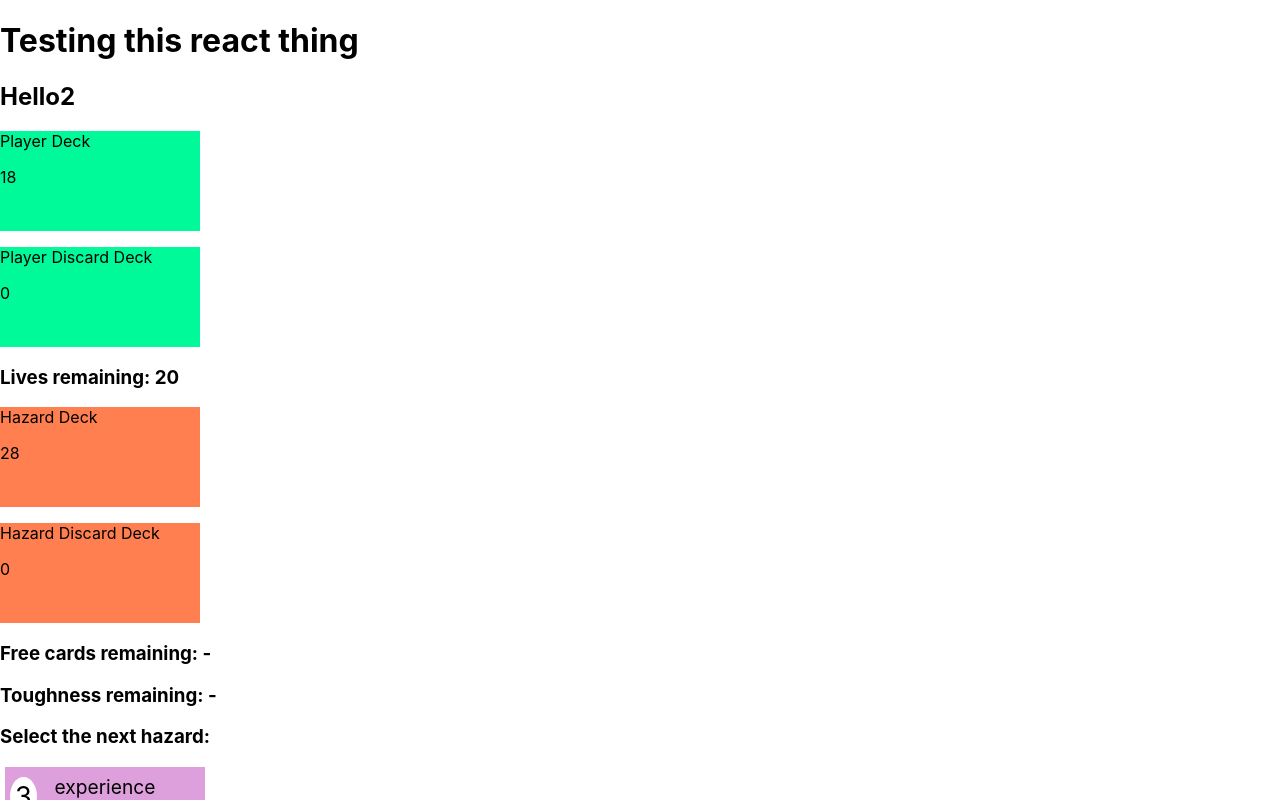
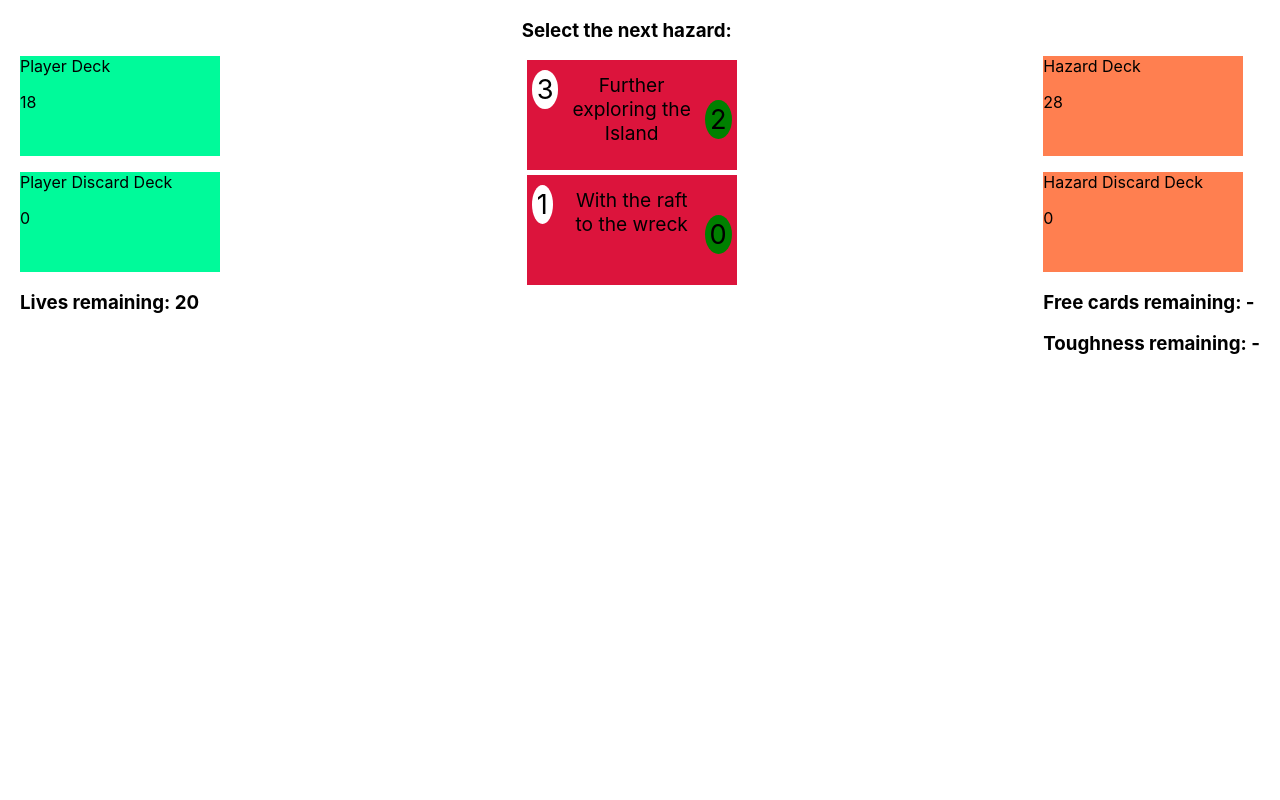
Before and after one commit to shootersf/friday, a React (Create React App) app: page / in a window 1280 px wide. Both pictures are taken after a click on the button "Next Round". Shown: the top 800 px of the page. Built offline with nearby package versions, Linux system fonts and the light colour scheme; the HTML template or start-up script is replaced by a standard one.

Commit message:
More styled components

```diff
--- a/src/components/FridayGame.js
+++ b/src/components/FridayGame.js
@@ -1,4 +1,7 @@
 import { useState } from 'react'
+import styled from 'styled-components'
+
+import { StyledFridayGame } from './styles/StyledFridayGame'
 
 import LeftSideInfo from './LeftSideInfo'
 import RightSideInfo from './RightSideInfo'
@@ -13,7 +16,11 @@ import hCards from '../data/hazardCards.json'
 import advancedCards from '../data/advancedFightingCards.json'
 
 
-
+// Inline styling for section
+const StyledSection = styled.section`
+	display: flex;
+	flex-direction: column;
+`;
 
 
 const FridayGame = () => {
@@ -35,20 +42,21 @@ const FridayGame = () => {
 
 
 	return (
-		<div className="friday-game">
-			<h1>Testing this react thing</h1>
-			<h2>Hello2</h2>
+		<StyledFridayGame>
 			<LeftSideInfo deckSize={playerDeck.length} discardSize={playerDiscard.length} remainingLives={livesRemaining} />
+
+			<StyledSection>
+				<FridayMainDisplay gameState={gameState} hazard={currentHazard} hazardOptions={hazardOptions} optionsOnClick={hazardSelectedBtn}
+					leftCards={leftSideCards} rightCards={rightSideCards} />
+
+				<PlayerInput gameState={gameState} canDraw={playerDeck.length > 0 || playerDiscard.length > 0}
+					turnClick={nextTurnBtn} drawClick={drawCardBtn} finishClick={finishTurnBtn} />
+			</StyledSection>
 
 			<RightSideInfo deckSize={hazardDeck.length} discardSize={hazardDiscard.length} freeCardsRemaining={freeCardsRemaining}
 				toughnessRemaining={tougnessRemaining} fighting={gameState === gameStateEnum.FIGHTING_HAZARD} />
 
-			<FridayMainDisplay gameState={gameState} hazard={currentHazard} hazardOptions={hazardOptions} optionsOnClick={hazardSelectedBtn}
-				leftCards={leftSideCards} rightCards={rightSideCards} />
-
-			<PlayerInput gameState={gameState} canDraw={playerDeck.length > 0 || playerDiscard.length > 0}
-				turnClick={nextTurnBtn} drawClick={drawCardBtn} finishClick={finishTurnBtn} />
-		</div>
+		</StyledFridayGame>
 	)
 
 	// Game Logic
--- a/src/components/FridayMainDisplay.js
+++ b/src/components/FridayMainDisplay.js
@@ -1,16 +1,20 @@
 import { gameStateEnum } from '../constants'
 import HazardSelection from './HazardSelection'
+
+import { StyledFridayMainDisplay } from './styles/StyledFridayMainDisplay';
 
 const FridayMainDisplay = ({ gameState, hazard, hazardOptions, optionsOnClick, leftCards, rightCards }) => {
 
 	switch(gameState) {
 		case gameStateEnum.SELECTING_HAZARD:
 			return (
-				<HazardSelection options={hazardOptions} onClick={optionsOnClick} />
+				<StyledFridayMainDisplay>
+					<HazardSelection options={hazardOptions} onClick={optionsOnClick} />
+				</StyledFridayMainDisplay>
 			);
 			break;
 		default:
-			return null;
+			return <StyledFridayMainDisplay />;
 	}
 
 }
--- a/src/components/HazardCard.js
+++ b/src/components/HazardCard.js
@@ -1,15 +1,17 @@
-const HazardCard = ({ name, freeCards, toughness, id, onClick}) => {
+import { StyledHazardCard, StyledName, StyledFree, StyledToughness } from "./styles/StyledHazardCard"
+
+const HazardCard = ({ hname, freeCards, toughness, id, onClick}) => {
 	// visual cue to user that hazard can be selected todo: border?
 	const pointerHazardStyle = {
 		cursor: "pointer"
 	}
 
 	return (
-		<div className="hazard-card" style={onClick ? pointerHazardStyle : null} onClick={ () => onClick(id) }>
-			<div className="hazard-card-name">{name}</div>
-			<div className="hazard-card-free">{freeCards}</div>
-			<div className="hazard-card-toughness">{toughness}</div>
-		</div>
+		<StyledHazardCard style={onClick ? pointerHazardStyle : null} onClick={ () => onClick(id) }>
+			<StyledName>{hname}</StyledName>
+			<StyledFree>{freeCards}</StyledFree>
+			<StyledToughness>{toughness}</StyledToughness>
+		</StyledHazardCard>
 	)
 }
 
--- a/src/components/LeftSideInfo.js
+++ b/src/components/LeftSideInfo.js
@@ -1,12 +1,13 @@
 import Deck from './Deck'
+import { StyledLeftSideInfo } from './styles/StyledLeftSideInfo'
 
 const LeftSideInfo = ({ deckSize, discardSize, remainingLives }) => {
 	return (
-		<div>
+		<StyledLeftSideInfo>
 			<Deck name="Player" count={deckSize} background="MediumSpringGreen" />
 			<Deck name="Player Discard" count={discardSize} background="MediumSpringGreen" />
 			<h3> Lives remaining: {remainingLives}</h3>
-		</div>
+		</StyledLeftSideInfo>
 	)
 }
 
--- a/src/components/RightSideInfo.js
+++ b/src/components/RightSideInfo.js
@@ -1,13 +1,14 @@
 import Deck from './Deck'
+import { StyledRightSideInfo } from './styles/StyledRightSideInfo'
 
 const RightSideInfo = ({ deckSize, discardSize, free, toughnessRemaining, fighting}) => {
 	return (
-		<div>
+		<StyledRightSideInfo>
 			<Deck name="Hazard" count={deckSize} />
 			<Deck name="Hazard Discard" count={discardSize} />
 			<h3> Free cards remaining: {fighting ? free : "-"}</h3>
 			<h3> Toughness remaining: {fighting ? toughnessRemaining : "-"}</h3>
-		</div>
+		</StyledRightSideInfo>
 	)
 }
 
--- /dev/null
+++ b/src/components/styles/StyledFridayGame.js
@@ -0,0 +1,7 @@
+import styled from "styled-components";
+
+export const StyledFridayGame = styled.div`
+	display: flex;
+	justify-content: space-between;
+
+`
--- /dev/null
+++ b/src/components/styles/StyledFridayMainDisplay.js
@@ -0,0 +1,5 @@
+import styled from "styled-components";
+
+export const StyledFridayMainDisplay = styled.div`
+	min-height: 40vh;
+`
--- /dev/null
+++ b/src/components/styles/StyledHazardCard.js
@@ -0,0 +1,44 @@
+import styled from "styled-components";
+
+export const StyledHazardCard = styled.div`
+	width: 200px;
+	height: 100px;
+	background-color: crimson;
+	position: relative;
+	display: flex;
+	justify-content: center;
+	margin: 5px;
+	padding: 5px;
+`
+
+export const StyledName = styled.div`
+	padding-top: 0.5rem;
+	text-align: center;
+	font-size: 1.2rem;
+	max-width: 120px;
+`
+
+export const StyledFree = styled.div`
+	font-size: 1.7rem;
+	position: absolute;
+	top: 10px;
+	left: 5px;
+	padding: 3px;
+	padding-left: 5px;
+	padding-right: 5px;
+	border-radius: 50%;
+	background-color: white;
+`
+
+export const StyledToughness = styled.div`
+	font-size: 1.7rem;
+	position: absolute;
+	top: 40px;
+	right: 5px;
+	color: black;
+	background-color: green;
+	padding: 3px;
+	padding-left: 5px;
+	padding-right: 5px;
+	border-radius: 50%;
+`
--- /dev/null
+++ b/src/components/styles/StyledLeftSideInfo.js
@@ -0,0 +1,6 @@
+import styled from "styled-components";
+
+export const StyledLeftSideInfo = styled.aside`
+	padding-left: 20px;
+	padding-top: 40px;
+`
--- /dev/null
+++ b/src/components/styles/StyledRightSideInfo.js
@@ -0,0 +1,6 @@
+import styled from "styled-components";
+
+export const StyledRightSideInfo = styled.aside`
+	padding-right: 20px;
+	padding-top: 40px;
+`
--- a/src/index.css
+++ b/src/index.css
@@ -46,18 +46,6 @@ code {
   background-color: white;
 }
 
-/* Hazard Cards */
-.hazard-card {
-  width: 200px;
-  height: 100px;
-  background-color: plum;
-  position: relative;
-  margin-left: 5px;
-  margin-right: 5px;
-  display: flex;
-  justify-content: center;
-}
-
 .hazard-card-name {
   padding-top: 0.5rem;
   text-align: center;
```
